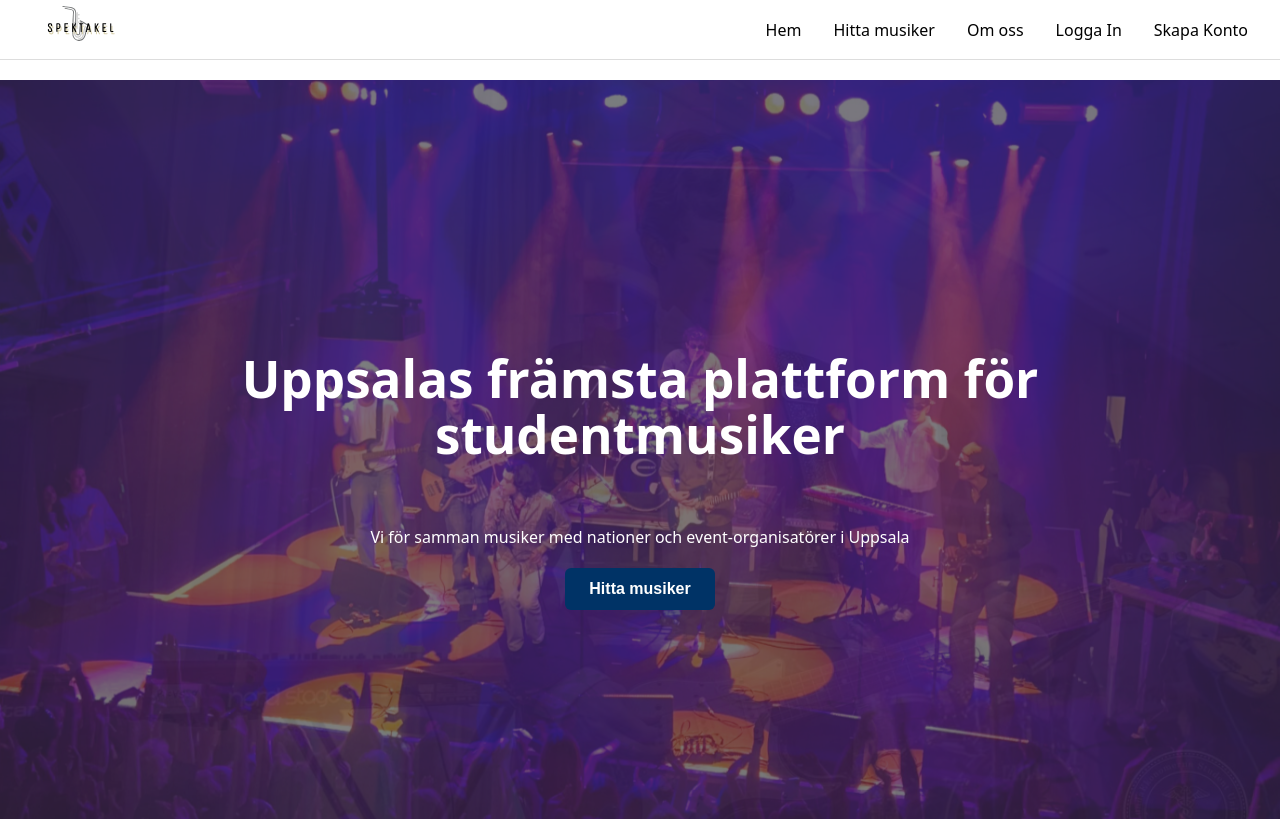
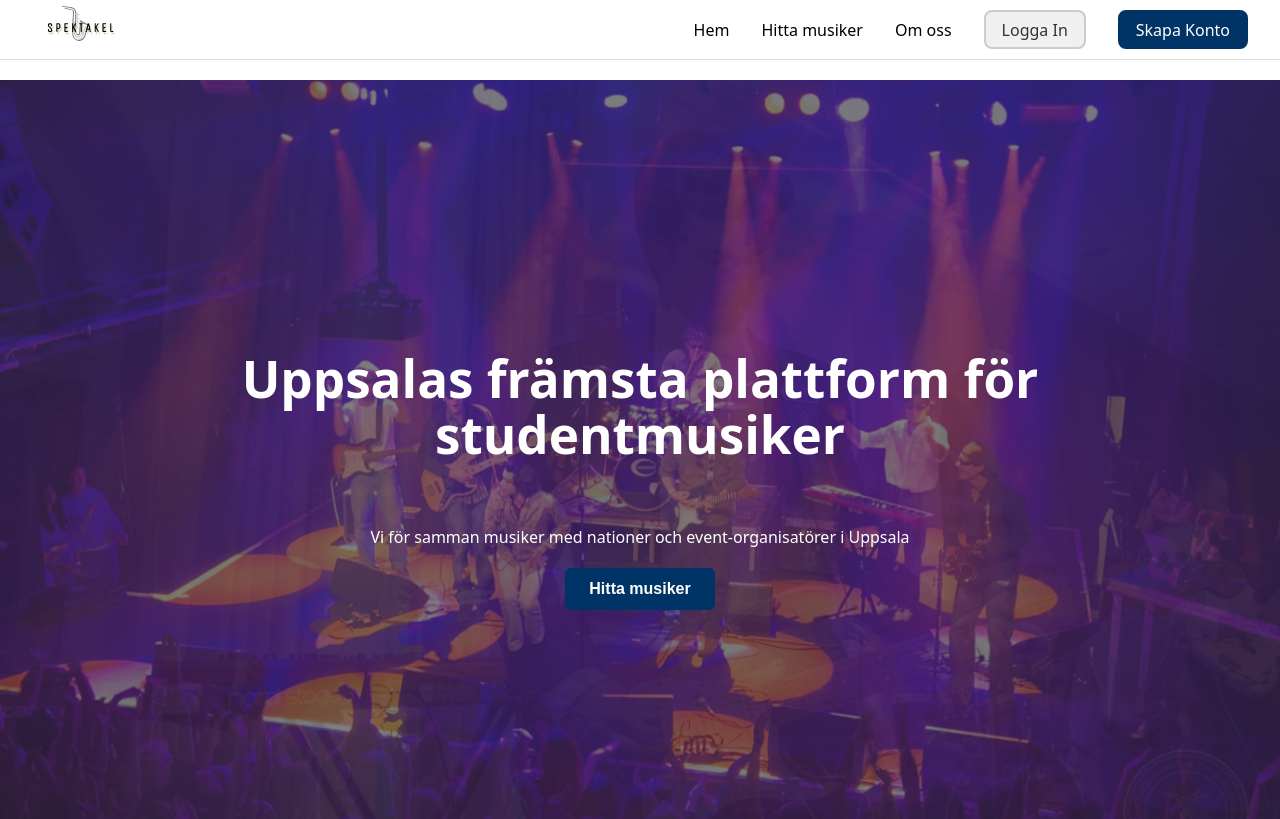
Before and after one commit to ChristofferNo/spektakel, a React (Vite) app: page / in a window 1280 px wide. Shown: the top 819 px of the page. Built offline with nearby package versions, Linux system fonts and the light colour scheme.

Commit message:
Lite fix och trix med Login pch Register sidorna och knapparna på navbar

```diff
--- a/src/components/Footer/Footer.jsx
+++ b/src/components/Footer/Footer.jsx
@@ -24,7 +24,7 @@ function Footer({ navigate }) {
           <h4>För Musiker</h4>
           <ul>
             <li>
-              <button onClick={() => navigate("FindMusiciansPage")}>
+              <button onClick={() => navigate("RegisterPage")}>
                 Skapa Profil
               </button>
             </li>
@@ -44,14 +44,19 @@ function Footer({ navigate }) {
                 Hitta ditt nästa spektakel
               </button>
             </li>
+
             <li>
-              <a href="#">Skapa konto</a>
+              <button onClick={() => navigate("RegisterPage")}>
+                Skapa Konto
+              </button>
             </li>
+
             <li>
               <a href="#">Eventresurser</a>
             </li>
           </ul>
         </div>
+
         <div>
           <h4>Kontakt</h4>
           <ul>
--- a/src/components/NavBar/NavBar.css
+++ b/src/components/NavBar/NavBar.css
@@ -159,3 +159,42 @@
       z-index: 100;
     }
   }
+
+
+
+
+  /* Desktop button styling for Logga In and Skapa Konto */
+.nav-login,
+.nav-register {
+  padding: 0.4rem 1rem;
+  border-radius: 8px;
+  font-weight: 500;
+  font-size: 1rem;
+  border: 2px solid transparent;
+  transition: background-color 0.3s ease, color 0.3s ease;
+}
+
+/* Grey button: Logga In */
+.nav-login {
+  background-color: #f0f0f0;
+  color: #333;
+  border-color: #ccc;
+}
+
+.nav-login:hover {
+  background-color: #e0e0e0;
+  color: #000;
+}
+
+/* Blue button: Skapa Konto */
+.nav-register {
+  background-color: #003366;
+  color: #fff;
+  border-color: #003366;
+}
+
+.nav-register:hover {
+  background-color: #0056d2;
+  border-color: #0056d2;
+  color: #fff;
+}
--- a/src/components/NavBar/NavBar.jsx
+++ b/src/components/NavBar/NavBar.jsx
@@ -1,3 +1,74 @@
+// import React, { useState } from "react";
+// import "./NavBar.css";
+// import logoImage from "../../assets/Images/Logo_Spektakel_black_front_4.svg";
+
+// function NavBar({ navigate }) {
+//   const [menuOpen, setMenuOpen] = useState(false);
+
+//   const handleToggleMenu = () => setMenuOpen(!menuOpen);
+
+//   const handleNavigation = (page) => {
+//     navigate(page);
+//     setMenuOpen(false);
+//   };
+
+//   return (
+//     <nav className="navBar">
+//       <div className="navBarInner">
+//         <div
+//           className="logoContainer"
+//           onClick={() => handleNavigation("HomePage")}
+//           role="button"
+//         >
+//           <img src={logoImage} alt="Spektakel logotyp" className="logoImage" />
+//         </div>
+//         <div className="navItemsDesktop">
+//           <ul>
+//             <li onClick={() => handleNavigation("HomePage")}>Hem</li>
+
+//             <li onClick={() => handleNavigation("FindMusiciansPage")}>
+//               Hitta musiker
+//             </li>
+
+//             <li onClick={() => handleNavigation("AboutPage")}>Om oss</li>
+
+//             <li onClick={() => handleNavigation("LoginPage")}>Logga In</li>
+
+//             <li onClick={() => handleNavigation("RegisterPage")}>
+//               Skapa Konto
+//             </li>
+//           </ul>
+//         </div>
+//         <div
+//           className="hamburger"
+//           onClick={handleToggleMenu}
+//           aria-label="Öppna meny"
+//         >
+//           ☰
+//         </div>
+//       </div>
+//       <div className={`navItemsMobile${menuOpen ? " open" : ""}`}>
+//         <ul>
+//           <li onClick={() => handleNavigation("HomePage")}>Hem</li>
+
+//           <li onClick={() => handleNavigation("FindMusiciansPage")}>
+//             Hitta musiker
+//           </li>
+
+//           <li onClick={() => handleNavigation("AboutPage")}>Om oss</li>
+
+//           <li onClick={() => handleNavigation("LoginPage")}>Logga In</li>
+//         </ul>
+//       </div>
+//       {menuOpen && (
+//         <div className="mobileBackdrop" onClick={handleToggleMenu}></div>
+//       )}
+//     </nav>
+//   );
+// }
+
+// export default NavBar;
+
 import React, { useState } from "react";
 import "./NavBar.css";
 import logoImage from "../../assets/Images/Logo_Spektakel_black_front_4.svg";
@@ -25,16 +96,20 @@ function NavBar({ navigate }) {
         <div className="navItemsDesktop">
           <ul>
             <li onClick={() => handleNavigation("HomePage")}>Hem</li>
-
             <li onClick={() => handleNavigation("FindMusiciansPage")}>
               Hitta musiker
             </li>
-
             <li onClick={() => handleNavigation("AboutPage")}>Om oss</li>
-
-            <li onClick={() => handleNavigation("LoginPage")}>Logga In</li>
-
-            <li onClick={() => handleNavigation("RegisterPage")}>
+            <li
+              className="nav-login"
+              onClick={() => handleNavigation("LoginPage")}
+            >
+              Logga In
+            </li>
+            <li
+              className="nav-register"
+              onClick={() => handleNavigation("RegisterPage")}
+            >
               Skapa Konto
             </li>
           </ul>
@@ -47,19 +122,19 @@ function NavBar({ navigate }) {
           ☰
         </div>
       </div>
+
       <div className={`navItemsMobile${menuOpen ? " open" : ""}`}>
         <ul>
           <li onClick={() => handleNavigation("HomePage")}>Hem</li>
-
           <li onClick={() => handleNavigation("FindMusiciansPage")}>
             Hitta musiker
           </li>
-
           <li onClick={() => handleNavigation("AboutPage")}>Om oss</li>
-
           <li onClick={() => handleNavigation("LoginPage")}>Logga In</li>
+          <li onClick={() => handleNavigation("RegisterPage")}>Skapa Konto</li>
         </ul>
       </div>
+
       {menuOpen && (
         <div className="mobileBackdrop" onClick={handleToggleMenu}></div>
       )}
--- a/src/pages/AboutPage/AboutPage.jsx
+++ b/src/pages/AboutPage/AboutPage.jsx
@@ -31,7 +31,7 @@ function AboutPage({ navigate }) {
 
           <h2>Så Började Det</h2>
           <p>
-            Spektakel grundades 2023 av tre musikälskande studenter som själva
+            Spektakel grundades 2024 av tre musikälskande studenter som själva
             upplevt hur svårt det kan vara att hitta spelningar och samarbeten i
             Uppsala. Det började som en enkel idé – som vi vill ska växa till en
             självklar mötesplats för musik och studentkultur.
@@ -66,14 +66,14 @@ function AboutPage({ navigate }) {
           <div className="button-group">
             <button
               className="btn btn-primary"
-              onClick={() => navigate("LoginPage")}
+              onClick={() => navigate("RegisterPage")}
             >
               Registrera dig
             </button>
 
             <button
               className="btn btn-outline"
-              onClick={() => navigate("ContactPage")}
+              onClick={() => navigate("AboutPage")}
             >
               Kontakta oss
             </button>
--- a/src/pages/LoginPage/LoginPage.css
+++ b/src/pages/LoginPage/LoginPage.css
@@ -1,4 +1,4 @@
-.login-container {
+/* .login-container {
     display: flex;
     justify-content: center;
     align-items: center;
@@ -6,15 +6,25 @@
     min-height: 100vh;
     background-color: #f7f7f7;
     min-width: 100%;
+  } */
+
+  .login-container {
+    padding: 3rem 1rem;
+    display: flex;
+    width: 100%;
+    justify-content: center;
+    background-color: #f7f7f7;
+    min-height: 100vh;
   }
 
+
   .login-card {
-    background: white;
+    background-color: #fff;
+    padding: 2rem;
     border-radius: 12px;
-    padding: 2rem;
-    /* min-width: 70%; */
     width: 70%;
-    box-shadow: 0 8px 24px rgba(0, 0, 0, 0.1);
+    height: 50vh;
+    box-shadow: 0 4px 12px rgba(0, 0, 0, 0.1);
   }
 
   .login-title {
@@ -31,7 +41,7 @@
     margin-bottom: 1.5rem;
   }
 
-  .role-tabs {
+  /* .role-tabs {
     display: flex;
     justify-content: space-between;
     margin-bottom: 1.5rem;
@@ -52,7 +62,32 @@
   .role-tab.active {
     background-color: #003366;
     color: white;
+  } */
+
+  .role-tabs {
+    display: flex;
+    justify-content: center;
+    margin-bottom: 1.5rem;
+    gap: 1rem;
   }
+
+  .role-tab {
+    padding: 0.5rem 1rem;
+    border: 2px solid #003366;
+    background-color: transparent;
+    color: #003366;
+    border-radius: 6px;
+    cursor: pointer;
+    font-weight: bold;
+    transition: 0.2s ease;
+  }
+
+  .role-tab.active,
+  .role-tab:hover {
+    background-color: #003366;
+    color: white;
+  }
+
 
   .error-message {
     color: #d32f2f;
```
